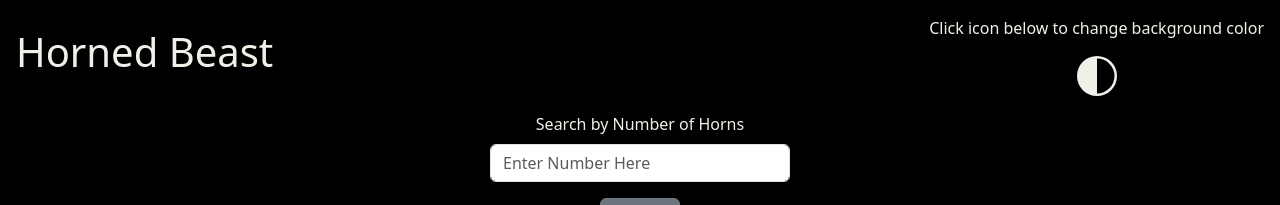
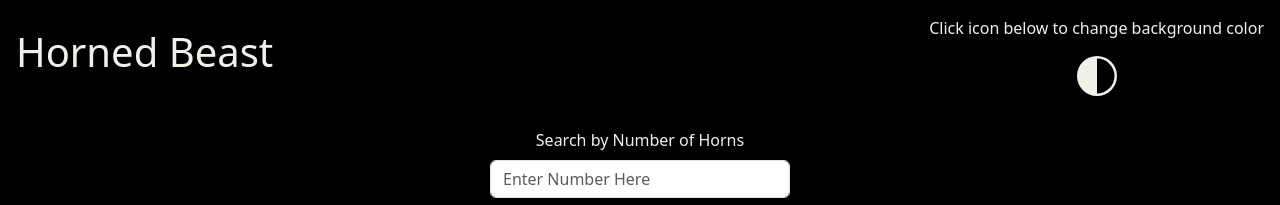
Before and after one commit to cleecoloma/horned-beast, a React (Vite) app: page / in a window 1280 px wide. Shown: the top 205 px of the page. Built offline with nearby package versions, Linux system fonts and the light colour scheme.

Commit message:
added margin above form

```diff
--- a/src/components/Gallery.jsx
+++ b/src/components/Gallery.jsx
@@ -54,7 +54,7 @@ class Gallery extends React.Component {
             }}
             controlId="formBasicEmail"
           >
-            <Form.Label>Search by Number of Horns</Form.Label>
+            <Form.Label style={{marginTop: '1rem'}}>Search by Number of Horns</Form.Label>
             <Form.Control
               type="number"
               placeholder="Enter Number Here"
```
